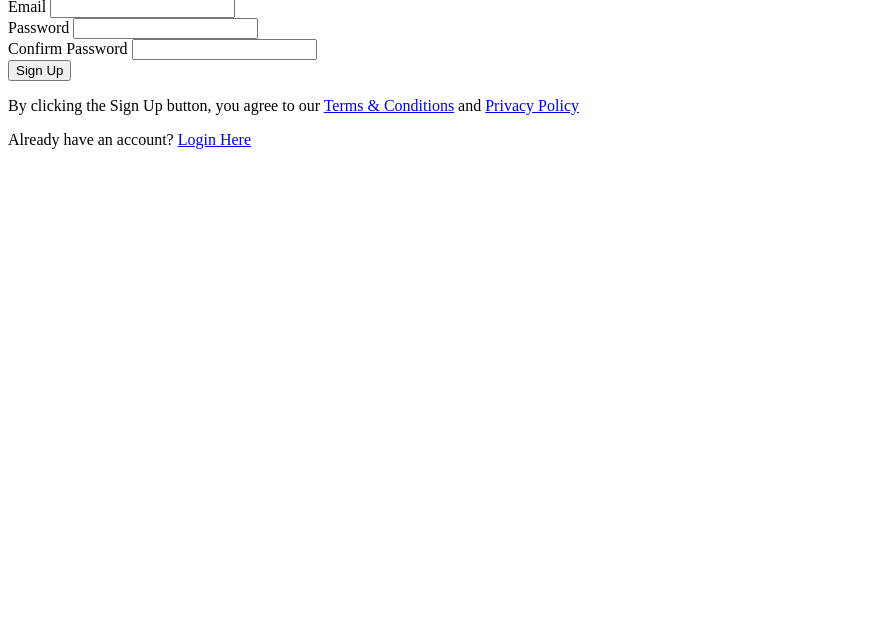
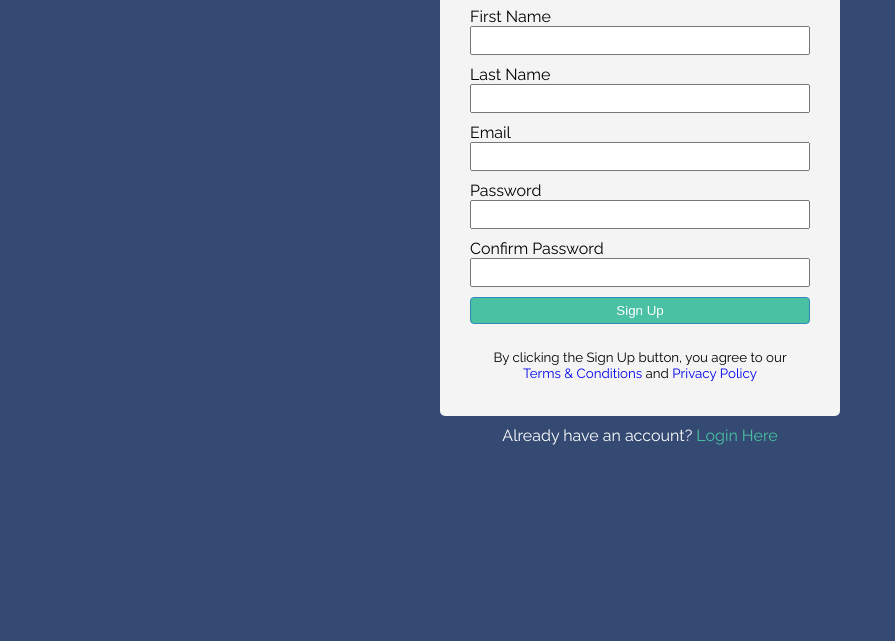
Before and after one commit to shubham1o1/html-css, a plain HTML site: page 3. CSS Basics/csssandbox_starter/12_zz_challenge.html in a window 1280 px wide. Shown: the part 159-800 px from the top of the page, without its empty margins (0-895 px from the left). Drawn offline with Linux system fonts and the light colour scheme.

Commit message:
COMPLETION: Section 3 (CSS BASICS) is Complete with inclusion of assignment

```diff
--- a/3. CSS Basics/csssandbox_starter/12_zz_challenge.html
+++ b/3. CSS Basics/csssandbox_starter/12_zz_challenge.html
@@ -15,18 +15,26 @@
         -May want to add "border-box for "box-sizing so padding does not affect width
         -Reset margin and padding
        */
+       box-sizing: border-box;
+       margin: 0;
+       padding: 0;
       }
 
       body {
         /*
           -Background color is #344a72
         */
+        font-family: 'Raleway', sans-serif;
+        background-color: #344a72;
+
+
       }
 
       a {
         /*
         Underlined links are ugly :)
        */
+       text-decoration: none;
       }
 
       #container {
@@ -35,12 +43,21 @@
         -I would also set a "max-width" for responsiveness
         -May want to add some padding
         */
+        margin-left: auto;
+        margin-right: auto;
+        max-width:600px;
+        padding: 50px 50px;
       }
 
       .form-wrap {
         /*
           This is the white area around the form and heading, etc
         */
+        background: #f4f4f4;
+        width: 400px;
+        padding: 30px;
+        margin: auto;
+        border-radius: 5px;
       }
 
       .form-wrap h1,
@@ -48,24 +65,33 @@
         /*
           May want to center these
         */
+        text-align : center;
+        padding: 5px 5px;
       }
 
       .form-wrap .form-group {
         /*
           Each label, input is wrapped in .form-group
         */
+        margin-top: 10px;
       }
 
       .form-wrap .form-group label {
         /*
           Label should be turned into a block element
         */
+        display: block;
       }
 
       .form-wrap .form-group input {
         /*
           Inputs should reach accross the .form-wrap 100% and have some padding
         */
+        padding: 5px;
+        width: 100%;
+        padding-right: 10px;
+        /* border: 0.0002em solid; */
+        /* border-radius:  ; */
       }
 
       .form-wrap button {
@@ -73,30 +99,48 @@
           Button should wrap accross 100% and display as block
           Background color for button is #49c1a2
         */
+        display: block;
+        width: 100%;
+        background: #49c1a2;
+        border-radius: 4px;
+        border: 1px solid #2d8ab6;
+        margin: auto;
+        margin-top: 10px;
+        padding: 5px 5px;
+        color: #fff;
+        cursor: pointer;
       }
 
       .form-wrap button:hover {
         /*
           Hover background color for button is #37a08e
         */
+        background-color: #37a08e;
       }
 
       .form-wrap .bottom-text {
         /*
           Bottom text is smaller
         */
+        font-size: smaller;
+        margin-top: 20px;
+
       }
 
       footer {
         /*
         Should be centered
        */
+       text-align: center;
+       color: white;
+       margin-top: 10px;
       }
 
       footer a {
         /*
           Footer link color is #49c1a2
         */
+        color: #49c1a2;
       }
     </style>
   </head>
```
Also changed, not shown: 3. CSS Basics/csssandbox_starter/16_Aside.html (added, +24 -0 lines), 3. CSS Basics/README.md.
